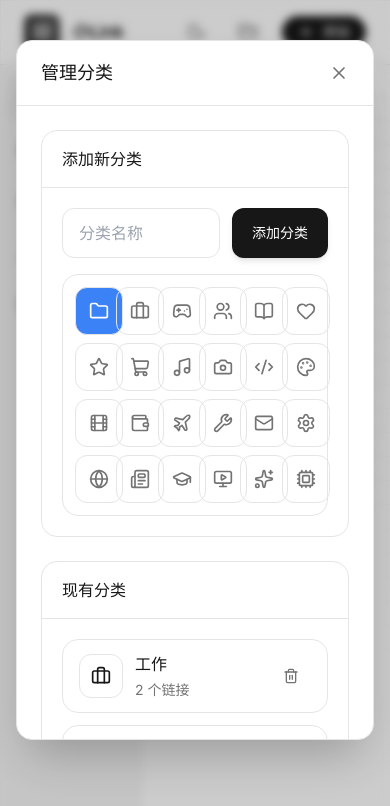
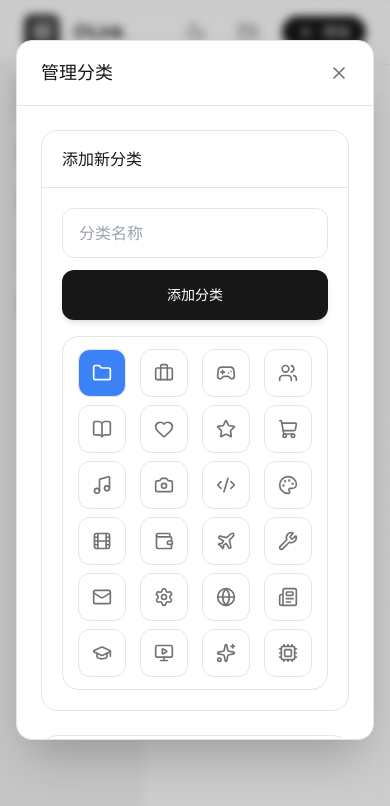
Before and after one commit to 13075061852/Link, a plain HTML site: page index.html in a window 390 px wide. Both pictures are taken after a click on the button 248 px from the left and 32 px from the top of the page. Drawn offline with nearby package versions, Linux system fonts and the light colour scheme.

Commit message:
Fix mobile category modal icon grid layout

```diff
--- a/index.html
+++ b/index.html
@@ -114,14 +114,14 @@
                                     <h4 class="font-medium text-textMain">添加新分类</h4>
                                 </div>
                                 <form id="category-form" class="space-y-4 p-5">
-                                    <div class="flex items-end gap-3">
+                                    <div class="flex flex-col gap-3 sm:flex-row sm:items-end">
                                         <div class="flex-1">
                                             <input type="text" id="category-name" placeholder="分类名称" class="w-full bg-background border border-border rounded-xl px-4 py-3 text-textMain outline-none focus:border-accent focus:ring-1 focus:ring-accent/20 transition-all placeholder:text-textMuted/50">
                                         </div>
-                                        <button type="submit" form="category-form" class="shrink-0 h-[50px] px-5 rounded-xl text-sm font-medium bg-textMain text-background hover:opacity-90 transition-opacity shadow-md">添加分类</button>
+                                        <button type="submit" form="category-form" class="h-[50px] shrink-0 px-5 rounded-xl text-sm font-medium bg-textMain text-background hover:opacity-90 transition-opacity shadow-md sm:w-auto">添加分类</button>
                                     </div>
                                     <div>
-                                        <div class="grid grid-cols-6 gap-2 rounded-2xl border border-border bg-background p-3">
+                                        <div class="grid grid-cols-4 gap-2 rounded-2xl border border-border bg-background p-3 sm:grid-cols-6">
                                             <button type="button" class="category-icon-option flex h-12 w-12 items-center justify-center rounded-xl border border-border text-textMuted transition-colors hover:bg-surfaceHover hover:text-textMain" data-icon="folder">
                                             <i data-lucide="folder" class="w-5 h-5"></i>
                                         </button>
--- a/styles.css
+++ b/styles.css
@@ -41,6 +41,14 @@ body {
 .category-nav-item.active {
     background-color: var(--surface-hover);
     color: var(--accent-color);
+}
+
+.category-icon-option {
+    width: 100%;
+    max-width: 3rem;
+    aspect-ratio: 1 / 1;
+    height: auto;
+    justify-self: center;
 }
 
 .dark .category-nav-item.active {
```
